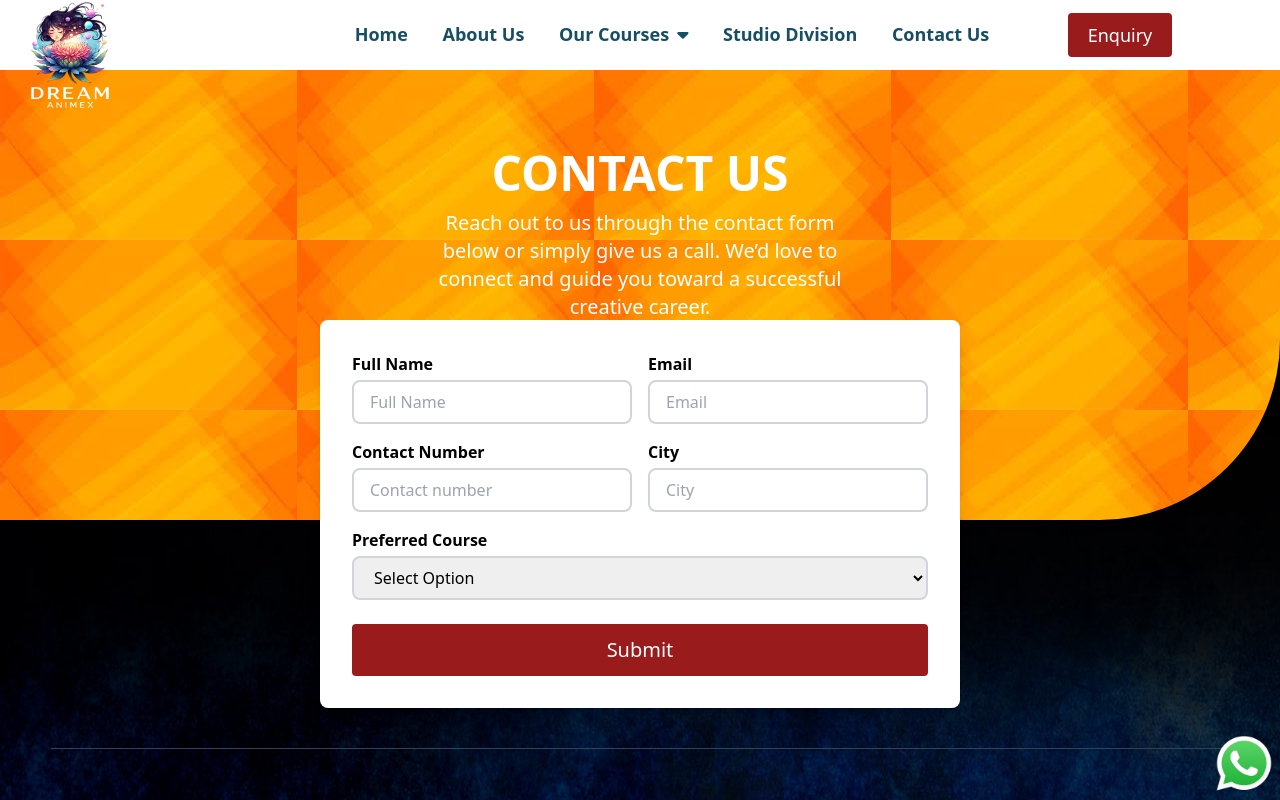
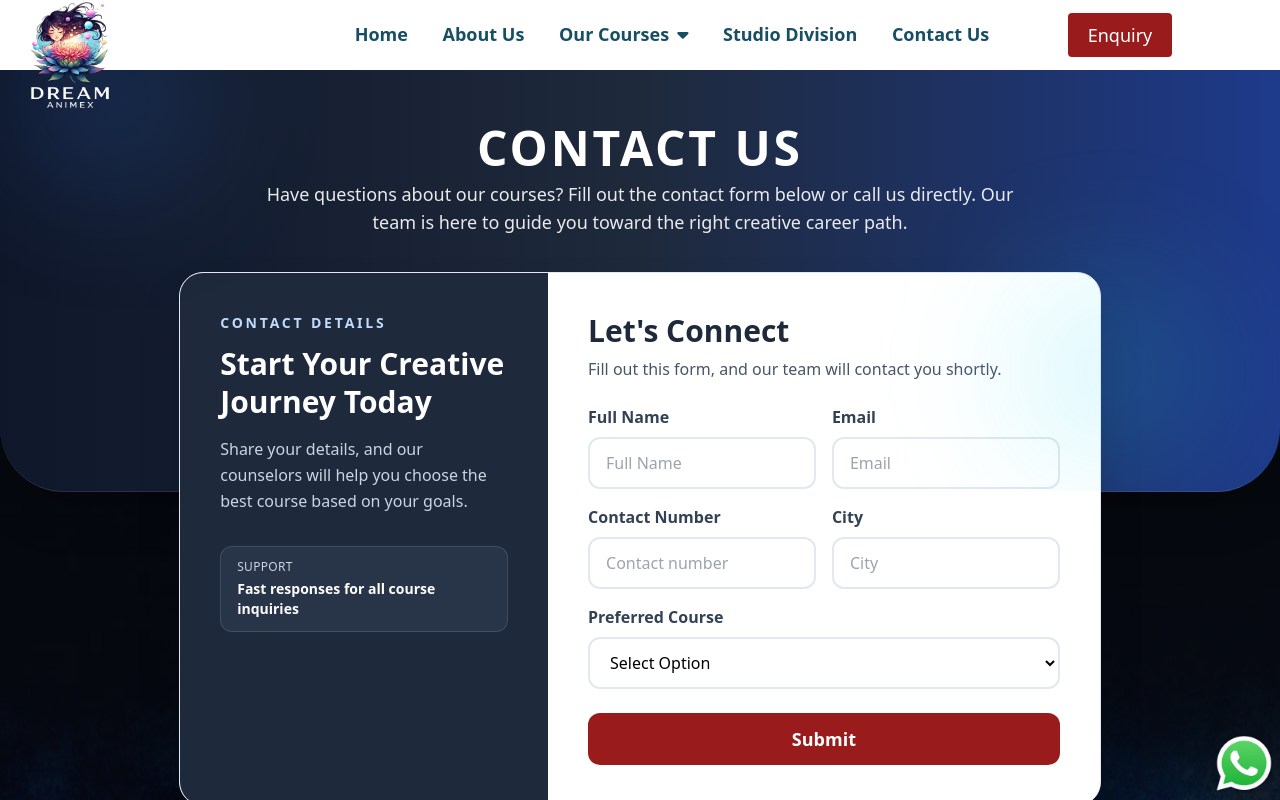
Before and after one commit to tanugarg007/frontend-dream, a React (Create React App) app: page /contact in a window 1280 px wide. Shown: the top 800 px of the page. Built offline with nearby package versions, Linux system fonts and the light colour scheme; no server answers.

Commit message:
fix vercel build

```diff
--- a/src/Component/EnquiryModal.jsx
+++ b/src/Component/EnquiryModal.jsx
@@ -59,7 +59,7 @@ const EnquiryModal = ({ isOpen, onClose }) => {
         <h3 className="text-2xl font-bold text-cyan-900 mb-4">Enquiry Now</h3>
         <form onSubmit={handleSubmit} noValidate>
           <div className="mb-3">
-            <label className="block text-sm font-bold mb-1">Name</label>
+            <label className="block text-sm font-bold mb-1"> Full Name</label>
             <input id="name" value={formData.name} onChange={handleChange} className="w-full px-3 py-2 border rounded" />
             {showErrors && errors.name && <p className="text-red-500 text-sm">{errors.name}</p>}
           </div>
@@ -69,7 +69,7 @@ const EnquiryModal = ({ isOpen, onClose }) => {
             {showErrors && errors.email && <p className="text-red-500 text-sm">{errors.email}</p>}
           </div>
           <div className="mb-3">
-            <label className="block text-sm font-bold mb-1">Phone</label>
+            <label className="block text-sm font-bold mb-1">Contact Number</label>
             <input id="phone" value={formData.phone} onChange={handleChange} className="w-full px-3 py-2 border rounded" />
             {showErrors && errors.phone && <p className="text-red-500 text-sm">{errors.phone}</p>}
           </div>
@@ -79,7 +79,7 @@ const EnquiryModal = ({ isOpen, onClose }) => {
             {showErrors && errors.city && <p className="text-red-500 text-sm">{errors.city}</p>}
           </div>
           <div className="mb-3">
-            <label className="block text-sm font-bold mb-1">Course</label>
+            <label className="block text-sm font-bold mb-1"> Preferred Course</label>
             <select id="course" value={formData.course} onChange={handleChange} className="w-full px-3 py-2 border rounded">
               <option value="">Select a course</option>
               <option value="Graphic Design">Graphic Design</option>
--- a/src/Pages/ContactUs.jsx
+++ b/src/Pages/ContactUs.jsx
@@ -1,21 +1,17 @@
 import React, { useState } from "react";
 import logo9 from "../Images/page-background.JPG";
-import logo18 from "../Assets/orangeback.jpg";
 import Footer from "../Component/Footer";
 
-
 const ContactUs = () => {
-  const [showPopup, setShowPopup] = useState(false);
   const [formData, setFormData] = useState({
     fullName: "",
     mail: "",
     contactNumber: "",
-    address: "",
+    city: "",
     course: "",
   });
 
   const [errors, setErrors] = useState({});
-
   const [isSubmitted, setIsSubmitted] = useState(false);
 
   const handleChange = (e) => {
@@ -27,193 +23,206 @@ const ContactUs = () => {
   const handleSubmit = (e) => {
     e.preventDefault();
 
-    let newErrors = {};
+    const newErrors = {};
     if (!formData.fullName) newErrors.fullName = "Full name is required";
     if (!formData.mail) newErrors.mail = "Email is required";
-    if (!formData.contactNumber)
+    if (!formData.contactNumber) {
       newErrors.contactNumber = "Contact number is required";
-    if (!formData.address) newErrors.address = "Address is required";
+    }
+    if (!formData.city) newErrors.city = "City is required";
     if (!formData.course) newErrors.course = "Please select a course";
 
     setErrors(newErrors);
     if (Object.keys(newErrors).length > 0) return;
 
-  //  addEnquiry({
-  //   name: formData.fullName,
-  //   email: formData.mail,
-  //   phone: formData.contactNumber,
-  //   address: formData.address,
-  //   course: formData.course,
-  //   page: "Contact",
-  //   message: `Preferred course: ${formData.course}`,
-  //  });
     setIsSubmitted(true);
-
     setFormData({
       fullName: "",
       mail: "",
       contactNumber: "",
-    address: "",
+      city: "",
       course: "",
     });
   };
+
+  const fieldClass = (hasError) =>
+    `w-full mt-2 border-2 bg-white/95 px-4 py-3 rounded-xl transition-all duration-200 focus:outline-none focus:ring-2 focus:ring-blue-100 ${
+      hasError
+        ? "border-red-500"
+        : "border-slate-200 focus:border-blue-700 hover:border-blue-500"
+    }`;
+
   return (
-    <div className="w-full">
-      {/* ================= HERO BACKGROUND ================= */}
+    <div className="w-full bg-slate-50">
       <div
         className="relative w-full min-h-screen bg-cover bg-center"
         style={{ backgroundImage: `url(${logo9})` }}
       >
-
-
-        {/* ================= HERO SECTION ================= */}
-      <div className="relative pt-[70px]">
-
-  {/* ===== ORANGE BACKGROUND ===== */}
-  <div
-    className="w-full h-[320px] md:h-[450px]
-               rounded-br-[60px] md:rounded-br-[180px]"
-    style={{ backgroundImage: `url(${logo18})` }}
-  >
-     <div className="h-full flex flex-col justify-center items-center text-center">
-
-      {/* Heading */}
-      <h2 className="text-white text-4xl md:text-5xl font-semibold
-                     mt-6 md:mb-3 "
-             >
+        <div className="absolute inset-0 bg-slate-900/35" />
+        <div className="relative pt-[52px] pb-14 md:pb-20">
+          <div className="w-full h-[340px] md:h-[440px] overflow-hidden rounded-b-[44px] md:rounded-b-[64px] border-b border-white/10 shadow-2xl bg-gradient-to-r from-slate-900 via-slate-800 to-blue-900">
+            <div className="absolute inset-x-0 top-0 h-[3px] bg-cyan-300/70" />
+            <div className="h-full max-w-6xl mx-auto px-6 md:px-10 flex flex-col justify-start items-center text-center relative pt-14 md:pt-16">
+              <div className="absolute -top-10 -left-10 w-44 h-44 bg-blue-500/20 blur-3xl rounded-full" />
+              <div className="absolute bottom-4 right-0 w-52 h-52 bg-cyan-400/15 blur-3xl rounded-full" />
+              <h2 className="text-white text-4xl md:text-5xl font-bold tracking-[0.06em] mt-2 md:mb-2 relative">
                 CONTACT US
               </h2>
 
-      {/* Paragraph */}
-      <p
-        className="text-white text-base md:text-xl
-                   mb-20 md:mb-36
-                   px-6 md:px-[420px]"
-      >
-        Reach out to us through the contact form below or simply give us a call.
-        We’d love to connect and guide you toward a successful creative career.
+              <p className="text-white/90 text-base md:text-lg mb-6 max-w-3xl leading-relaxed relative">
+                Have questions about our courses? Fill out the contact form below
+                or call us directly. Our team is here to guide you toward the
+                right creative career path.
               </p>
-
+              {/* <div className="hidden md:flex items-center gap-4 relative">
+                <span className="px-4 py-2 rounded-full bg-white/10 border border-white/20 text-white/90 text-sm">
+                  Career Guidance
+                </span>
+                <span className="px-4 py-2 rounded-full bg-white/10 border border-white/20 text-white/90 text-sm">
+                  Fast Response
+                </span>
+                <span className="px-4 py-2 rounded-full bg-white/10 border border-white/20 text-white/90 text-sm">
+                  Expert Team
+                </span>
+              </div> */}
             </div>
           </div>
-  {/* ================= FORM ================= */}
+
           {isSubmitted ? (
-  <div className="w-[92%] md:w-[50%] mx-auto mt-[-150px] md:mt-[-200px]
-                  bg-white rounded-lg shadow-lg p-10 text-center">
-    <h2 className="text-3xl font-bold text-green-600 mb-4">
-      🎉 Form Submitted Successfully!
+            <div className="w-[92%] md:w-[62%] lg:w-[52%] mx-auto mt-[-170px] md:mt-[-220px] bg-white rounded-3xl shadow-2xl border border-slate-200 p-10 text-center">
+              <div className="w-12 h-12 rounded-full bg-blue-100 text-blue-800 text-xs font-bold flex items-center justify-center mx-auto mb-4">
+                DONE
+              </div>
+              <h2 className="text-3xl font-bold text-slate-800 mb-4">
+                Form Submitted Successfully!
               </h2>
 
-    <p className="text-gray-600 mb-6">
-      Thank you for contacting us. Our team will get back to you shortly.
+              <p className="text-gray-600 mb-6 leading-relaxed">
+                Thank you for contacting us. Our team will get back to you
+                shortly.
               </p>
 
               <button
                 onClick={() => setIsSubmitted(false)}
-      className="px-6 py-3 bg-orange-500 text-white rounded-lg hover:bg-orange-600 transition"
+                className="px-7 py-3 bg-slate-800 text-white rounded-xl font-semibold hover:bg-slate-900 transition"
               >
                 Submit Another Response
               </button>
             </div>
           ) : (
+            <div className="w-[92%] lg:w-[78%] xl:w-[72%] mx-auto mt-[-170px] md:mt-[-220px] bg-white rounded-3xl shadow-2xl border border-slate-200 overflow-hidden">
+              <div className="grid grid-cols-1 lg:grid-cols-5">
+                <div className="lg:col-span-2 bg-slate-800 text-white p-8 md:p-10">
+                  <p className="text-blue-200 text-sm tracking-[0.2em] font-semibold uppercase">
+                    Contact Details
+                  </p>
+                  <h3 className="text-3xl font-bold mt-3 leading-tight">
+                    Start Your Creative Journey Today
+                  </h3>
+                  <p className="text-slate-300 mt-4 leading-relaxed">
+                    Share your details, and our counselors will help you choose
+                    the best course based on your goals.
+                  </p>
+
+                  <div className="mt-8 space-y-4">
+
+                    <div className="rounded-xl border border-slate-600/80 bg-slate-700/50 px-4 py-3">
+                      <p className="text-xs text-slate-300 uppercase tracking-wide">
+                        Support
+                      </p>
+                      <p className="text-sm font-semibold mt-1">
+                        Fast responses for all course inquiries
+                      </p>
+                    </div>
+                  </div>
+                </div>
+
                 <form
                   onSubmit={handleSubmit}
-    className="w-[92%] md:w-[50%]
-               mx-auto
-               mt-[-150px] md:mt-[-200px]
-               bg-white rounded-lg shadow-lg
-               p-6 md:p-8"
+                  className="lg:col-span-3 p-6 md:p-10"
                 >
+                  <h3 className="text-2xl md:text-3xl font-bold text-slate-800">
+                    Let's Connect
+                  </h3>
+                  <p className="text-slate-600 mt-2 mb-6">
+                    Fill out this form, and our team will contact you shortly.
+                  </p>
 
-    {/* Row 1 */}
-    <div className="flex flex-col md:flex-row gap-4">
+                  <div className="grid grid-cols-1 md:grid-cols-2 gap-4">
                     <div className="w-full">
-  <label className="font-semibold">Full Name</label>
-
+                      <label className="font-semibold text-slate-700">
+                        Full Name
+                      </label>
                       <input
                         name="fullName"
                         value={formData.fullName}
                         placeholder="Full Name"
                         onChange={handleChange}
-    className={`w-full border px-4 py-2 rounded-lg mt-1
-      focus:outline-none
-      ${errors.fullName
-        ? "border-red-500"
-        : "border-gray-300 border-[2px] hover:border-orange-800 focus:border-orange-800"}`}
+                        className={fieldClass(errors.fullName)}
                       />
-
                       {errors.fullName && (
-    <p className="text-red-500 text-sm">{errors.fullName}</p>
+                        <p className="text-red-500 text-sm mt-1">
+                          {errors.fullName}
+                        </p>
                       )}
                     </div>
 
-
                     <div className="w-full">
-        <label className="font-semibold">Email</label>
+                      <label className="font-semibold text-slate-700">Email</label>
                       <input
                         name="mail"
                         value={formData.mail}
                         placeholder="Email"
                         onChange={handleChange}
-          className={`w-full border px-4 py-2 rounded-lg mt-1
-             ${errors.mail
-        ? "border-red-500"
-        : "border-gray-300 border-[2px] hover:border-orange-800 focus:border-orange-800"}`}
+                        className={fieldClass(errors.mail)}
                       />
                       {errors.mail && (
-          <p className="text-red-500 text-sm">{errors.mail}</p>
+                        <p className="text-red-500 text-sm mt-1">{errors.mail}</p>
                       )}
                     </div>
-    </div>
 
-    {/* Row 2 */}
-    <div className="flex flex-col md:flex-row gap-4 mt-4">
                     <div className="w-full">
-        <label className="font-semibold">Contact Number</label>
+                      <label className="font-semibold text-slate-700">
+                        Contact Number
+                      </label>
                       <input
                         name="contactNumber"
                         value={formData.contactNumber}
                         onChange={handleChange}
                         placeholder="Contact number"
-          className={`w-full border px-4 py-2 rounded-lg mt-1
-            ${errors.contactNumber
-        ? "border-red-500"
-        : "border-gray-300 border-[2px] hover:border-orange-800 focus:border-orange-800"}`}
+                        className={fieldClass(errors.contactNumber)}
                       />
                       {errors.contactNumber && (
-          <p className="text-red-500 text-sm">{errors.contactNumber}</p>
+                        <p className="text-red-500 text-sm mt-1">
+                          {errors.contactNumber}
+                        </p>
                       )}
                     </div>
 
                     <div className="w-full">
-        <label className="font-semibold">City</label>
+                      <label className="font-semibold text-slate-700">City</label>
                       <input
                         name="city"
                         value={formData.city}
                         placeholder="City"
                         onChange={handleChange}
-          className={`w-full border px-4 py-2 rounded-lg mt-1
-             ${errors.city
-        ? "border-red-500"
-        : "border-gray-300 border-[2px] hover:border-orange-800 focus:border-orange-800"}`}
+                        className={fieldClass(errors.city)}
                       />
                       {errors.city && (
-          <p className="text-red-500 text-sm">{errors.city}</p>
+                        <p className="text-red-500 text-sm mt-1">{errors.city}</p>
                       )}
                     </div>
                   </div>
 
-    {/* Course */}
                   <div className="mt-4">
-      <label className="font-semibold">Preferred Course</label>
+                    <label className="font-semibold text-slate-700">
+                      Preferred Course
+                    </label>
                     <select
                       name="course"
                       value={formData.course}
                       onChange={handleChange}
-        className={`w-full border px-4 py-2 rounded-lg mt-1
-           ${errors.course
-        ? "border-red-500"
-        : "border-gray-300 border-[2px] hover:border-orange-800 focus:border-orange-800"}`}
+                      className={fieldClass(errors.course)}
                     >
                       <option value="">Select Option</option>
                       <option>Graphic Design</option>
@@ -222,26 +231,24 @@ const ContactUs = () => {
                       <option>Video Editing</option>
                       <option>Graphic Design and Video Editing</option>
                     </select>
-      {errors.course && <p className="text-red-500 text-sm">{errors.course}</p>}
+                    {errors.course && (
+                      <p className="text-red-500 text-sm mt-1">{errors.course}</p>
+                    )}
                   </div>
 
-    {/* Submit */}
-    <button className="w-full mt-6 bg-red-800 text-white py-3 rounded text-xl hover:bg-blue-800">
+                  <button className="w-full mt-6 bg-red-800 text-white py-3 rounded-xl text-lg font-semibold hover:bg-blue-800 transition">
                     Submit
                   </button>
                 </form>
+              </div>
+            </div>
           )}
         </div>
 
-
-
-
         <Footer />
-
       </div>
     </div>
   );
 };
 
-
-   export default ContactUs
+export default ContactUs;
```
Lines whose indentation alone changed are shown as unchanged.
